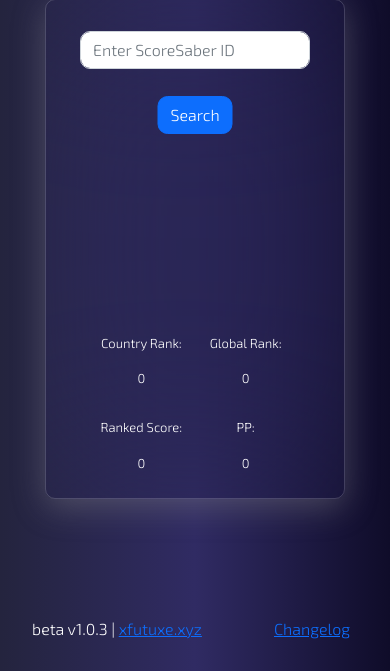
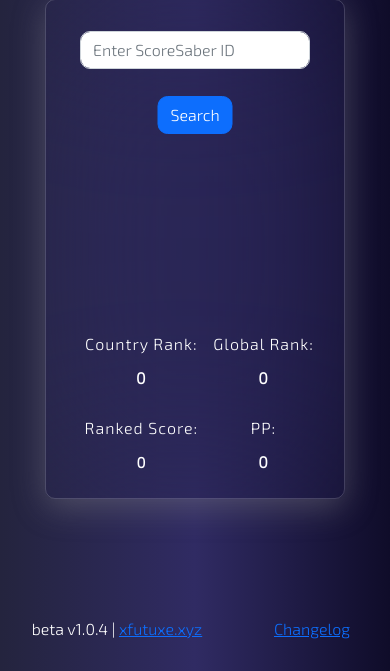
Before and after one commit to xFutuxe/scoresaber-rank-viewer, a PHP site: page / in a window 390 px wide. Shown: the part 173-844 px from the top of the page. Run offline with PHP 8.4, Linux system fonts and the light colour scheme.

Commit message:
Design tweaks | Beta 1.0.4 (check changelog)

```diff
--- a/css/main.css
+++ b/css/main.css
@@ -37,6 +37,7 @@ body {
     left: 80% !important;
     transform: translate(-50%, -50%);
     font-size: 20px;
+    letter-spacing: 1px;
 }
 #playerPPText {
     margin: 0;
@@ -45,6 +46,7 @@ body {
     left: 80%;
     transform: translate(-50%, -50%);
     font-size: 20px;
+    letter-spacing: 1px;
 }
 #playerTotalRankedScore {
     margin: 0;
@@ -53,6 +55,7 @@ body {
     left: 60% !important;
     transform: translate(-50%, -50%);
     font-size: 30px;
+    letter-spacing: 1px;
 }
 #playerTotalScoreText {
     margin: 0;
@@ -60,6 +63,7 @@ body {
     top: 80%;
     left: 60%;
     transform: translate(-50%, -50%);
+    letter-spacing: 1px;
 }
 #globalRank {
     margin: 0;
@@ -68,6 +72,7 @@ body {
     left: 40% !important;
     transform: translate(-50%, -50%);
     font-size: 20px;
+    letter-spacing: 1px;
 }
 #globalRankText {
     margin: 0;
@@ -75,6 +80,7 @@ body {
     top: 80%;
     left: 40%;
     transform: translate(-50%, -50%);
+    letter-spacing: 1px;
 }
 #countryRankText {
     margin: 0;
@@ -82,6 +88,7 @@ body {
     top: 80%;
     left: 20%;
     transform: translate(-50%, -50%);
+    letter-spacing: 1px;
 }
 #countryRank {
     margin: 0;
@@ -90,6 +97,7 @@ body {
     left: 20% !important;
     transform: translate(-50%, -50%);
     font-size: 20px;
+    letter-spacing: 1px;
 }
 .card2 {
     text-align: center;
@@ -129,6 +137,7 @@ body {
     top: 50%;
     left: 55%;
     transform: translate(-50%, -50%);
+    letter-spacing: 2px;
 
 }
 #footerNote {
@@ -206,6 +215,7 @@ body {
         left: 50%;
         transform: translate(-50%, -50%);
         white-space: nowrap;
+        letter-spacing: 2px;
 
     }
     #countryRankText {
@@ -214,7 +224,8 @@ body {
         top: 69%;
         left: 32%;
         transform: translate(-50%, -50%);
-        font-size: 13px;
+        font-size: 16px;
+        letter-spacing: 1px;
     }
     #countryRank {
         margin: 0;
@@ -222,23 +233,27 @@ body {
         top: 76% !important;
         left: 32% !important;
         transform: translate(-50%, -50%);
-        font-size: 13px;
+        font-size: 16px;
+        letter-spacing: 1px;
     }
     #globalRank {
         margin: 0;
         position: absolute;
         top: 76% !important;
-        left: 67% !important;
+        left: 73% !important;
         transform: translate(-50%, -50%);
-        font-size: 13px;
+        font-size: 16px;
+        letter-spacing: 1px;
     }
     #globalRankText {
         margin: 0;
         position: absolute;
         top: 69%;
-        left: 67%;
+        left: 73%;
         transform: translate(-50%, -50%);
-        font-size: 13px;
+        font-size: 16px;
+        letter-spacing: 1px;
+        white-space: nowrap;
     }
     #playerTotalRankedScore {
         margin: 0;
@@ -246,7 +261,8 @@ body {
         top: 93% !important;
         left: 32% !important;
         transform: translate(-50%, -50%);
-        font-size: 13px;
+        font-size: 15px;
+        letter-spacing: 1px;
     }
     #playerTotalScoreText {
         margin: 0;
@@ -254,23 +270,26 @@ body {
         top: 86%;
         left: 32%;
         transform: translate(-50%, -50%);
-        font-size: 13px;
+        font-size: 16px;
+        letter-spacing: 1px;
     }
     #playerPP {
         margin: 0;
         position: absolute;
         top: 93% !important;
-        left: 67% !important;
+        left: 73% !important;
         transform: translate(-50%, -50%);
-        font-size: 13px;
+        font-size: 16px;
+        letter-spacing: 1px;
     }
     #playerPPText {
         margin: 0;
         position: absolute;
         top: 86%;
-        left: 67%;
+        left: 73%;
         transform: translate(-50%, -50%);
-        font-size: 13px;
+        font-size: 16px;
+        letter-spacing: 1px;
     }
     #footerNote {
         margin: 0;
--- a/index.html
+++ b/index.html
@@ -19,13 +19,13 @@
     <div class="card2">
 
         <div id="nameCon">
-            <p id="name"></p>
+            <b><p id="name"></p></b>
         </div>
 
         <img id="profilePicture" src="images/placeholder.png">
 
         <div id="globalRankCon">
-            <p id="globalRank" class="odometer"></p>
+            <b><p id="globalRank" class="odometer"></p></b>
             <p id="globalRankText">Global Rank:</p>
         </div>
 
@@ -34,18 +34,18 @@
 
         <div id="countryRankCon">
             <p id="countryRankText">Country Rank:</p>
-            <p id="countryRank" class="odometer"></p>
+            <b><p id="countryRank" class="odometer"></p></b>
         </div>
 
 
         <div id="playerPPCon">
-            <p id="playerPP" class="odometer"></p>
+            <b><p id="playerPP" class="odometer"></p></b>
             <p id="playerPPText">PP:</p>
         </div>
 
 
         <div id="playerTotalScoreCon">
-            <p id="playerTotalRankedScore" class="odometer"></p>
+            <b><p id="playerTotalRankedScore" class="odometer"></p></b>
             <p id="playerTotalScoreText">Ranked Score:</p>
         </div>
 
@@ -54,7 +54,7 @@
         <input class="btn btn-primary" id="submit" type="submit" value="Search" onclick="scoreSaber()">
     </div>
 
-    <p id="footerNote">beta v1.0.3 | <a href="https://www.xfutuxe.xyz">xfutuxe.xyz</a></p>
+    <p id="footerNote">beta v1.0.4 | <a href="https://www.xfutuxe.xyz">xfutuxe.xyz</a></p>
 
     <p id="changeLogLink"><a href="changelog.txt">Changelog</a></p>
 
```
Also changed, not shown: changelog.txt.
